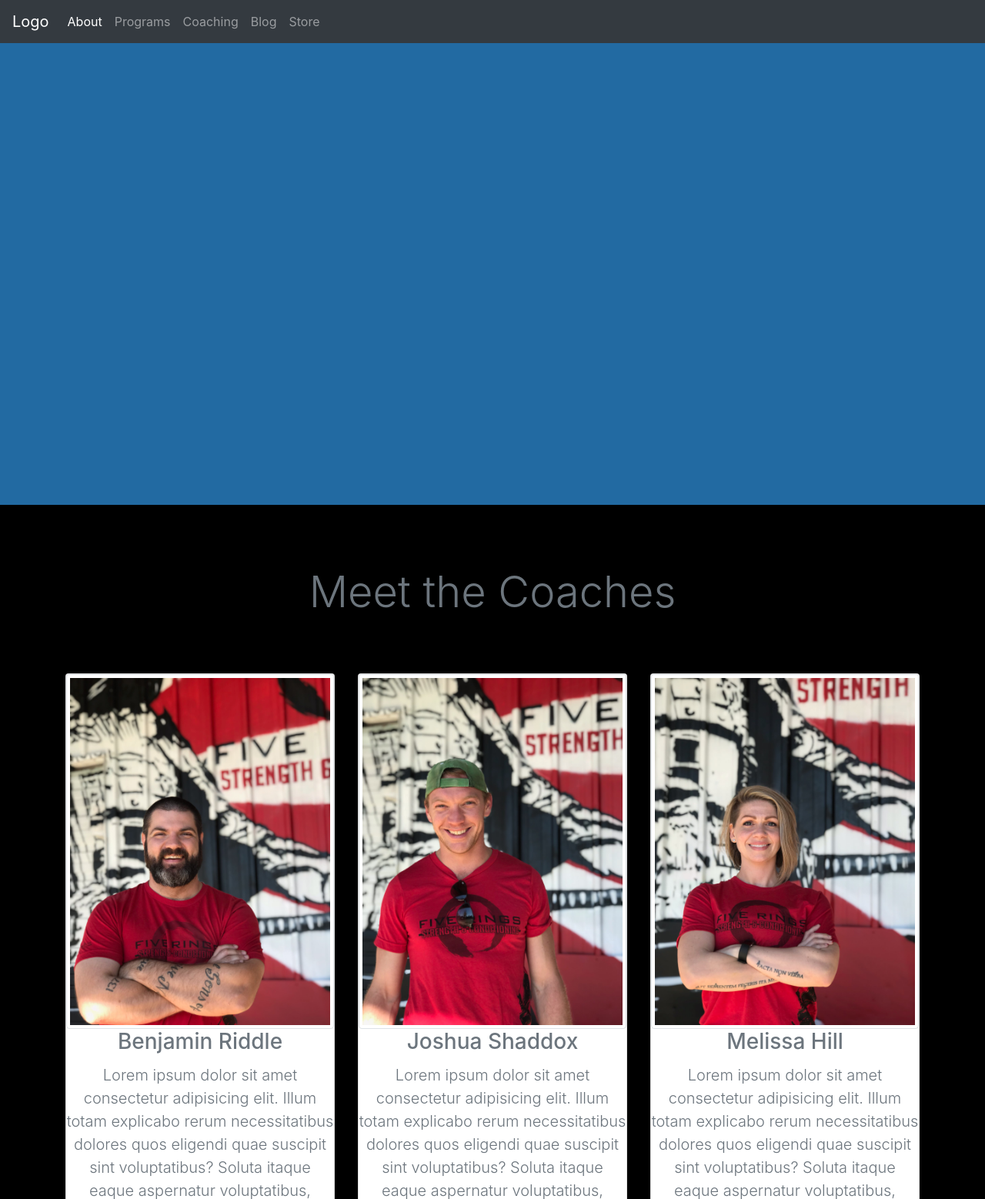
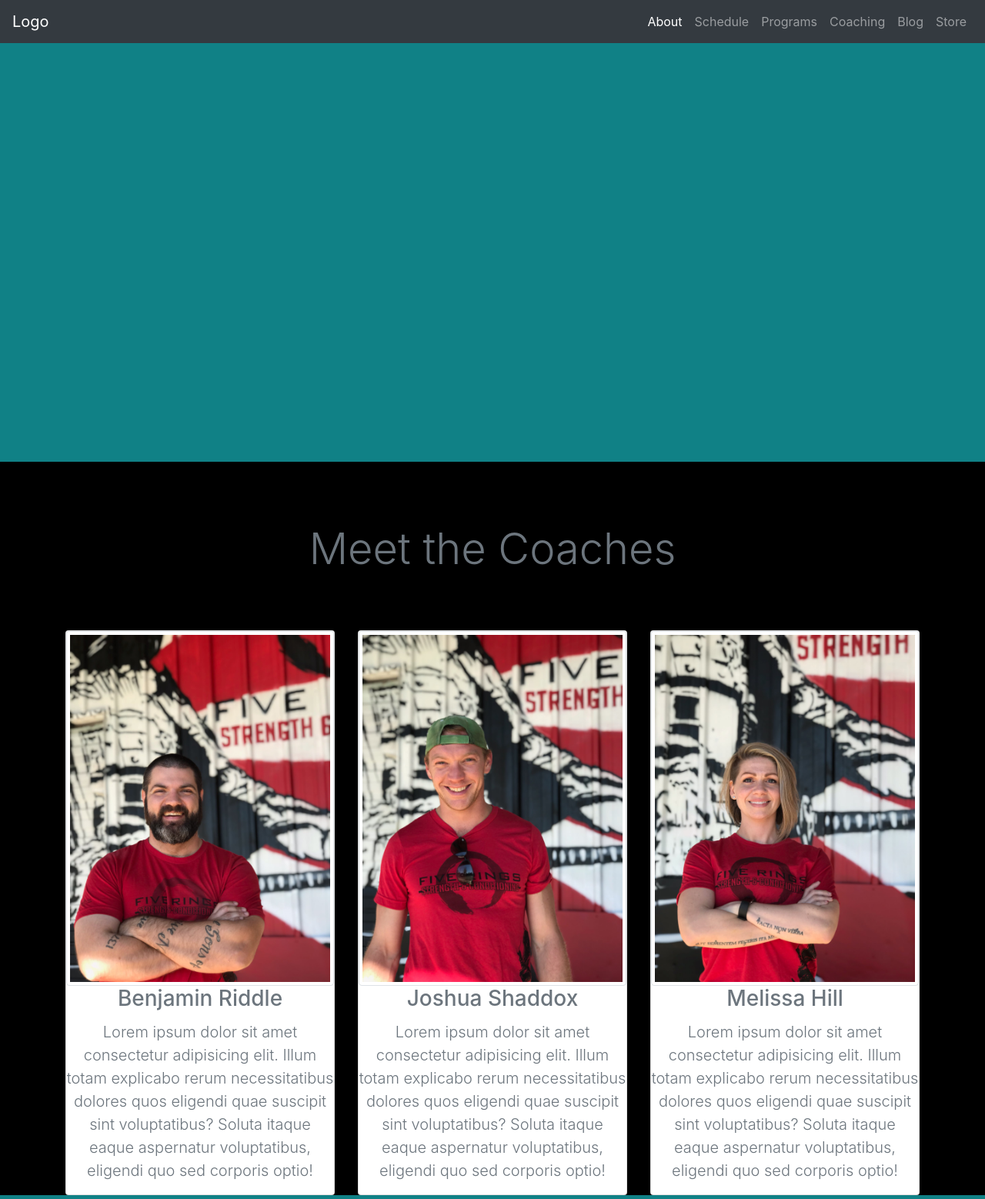
Before and after one commit to namurray1/5-Rings, a PHP site: page / in a window 1280 px wide. Shown: the top 1558 px of the page at 77% size. Run offline with PHP 8.4, Linux system fonts and the light colour scheme; grey boxes are pictures that could not be loaded.

Commit message:
clean up code. move navbar items to the right. fixed video responsiveness, but broke something else

```diff
--- a/index.html
+++ b/index.html
@@ -12,15 +12,18 @@
 </head>
 <body>
 
+    <!-- Notes: move items in the navbar to the right(done). Add a dropdown on about to include schedule and pricing -->
+
                 <!-- navbar -->
 
-    <nav class="navbar navbar-expand-lg navbar-dark bg-dark">
+    <nav class="navbar navbar-expand-lg navbar-dark bg-dark fixed-top">
         <a class="navbar-brand" href="#">Logo</a>
         <button class="navbar-toggler" type="button" data-toggle="collapse" data-target="#navbarNavAltMarkup" aria-controls="navbarNavAltMarkup" aria-expanded="false" aria-label="Toggle navigation"><span class="navbar-toggler-icon"></span>
        </button>
        <div class="collapse navbar-collapse" id="navbarNavAltMarkup">
-           <div class="navbar-nav">
+           <div class="navbar-nav ml-auto"> <!--adding ml-auto moves nav items to the right-->
                <a class="nav-item nav-link active" href="#">About</a>
+               <a class="nav-item nav-link" href="#">Schedule</a>
                <a class="nav-item nav-link" href="#">Programs</a>
                <a class="nav-item nav-link" href="#">Coaching</a>
                <a class="nav-item nav-link" href="#">Blog</a>
@@ -45,6 +48,8 @@
             </div>
         </div>
 
+
+                    <!--Meet the coaches section  -->
 
         <div class="container text-muted">
 
--- a/public/CSS/style.css
+++ b/public/CSS/style.css
@@ -12,6 +12,7 @@ body {
     justify-content: center;
     overflow: hidden;
 }
+/* consider changing the jumbotron to correct the space under video on smaller screens. Or, get ride of video all together and just show an image */
 
  /* .section h1 {
     text-align: center;
@@ -27,14 +28,21 @@ body {
     position: absolute;
     top: 0;
     left: 0;
-    width: 100%;
+    width: 100% !important;
+    height: auto !important;
 }
+
+video {
+    max-width: 100%;
+    height: auto;
+}
+/* This allows you to have mobile responsive video */
 
 .color-overlay {
     position: absolute;
     top: 0;
     left: 0;
-    background-color: rgb(47, 53, 141);
+    background-color: rgba(4, 73, 47, 0.726);
     width: 100%;
     height: 100vh;
     opacity: 0.5;
```
